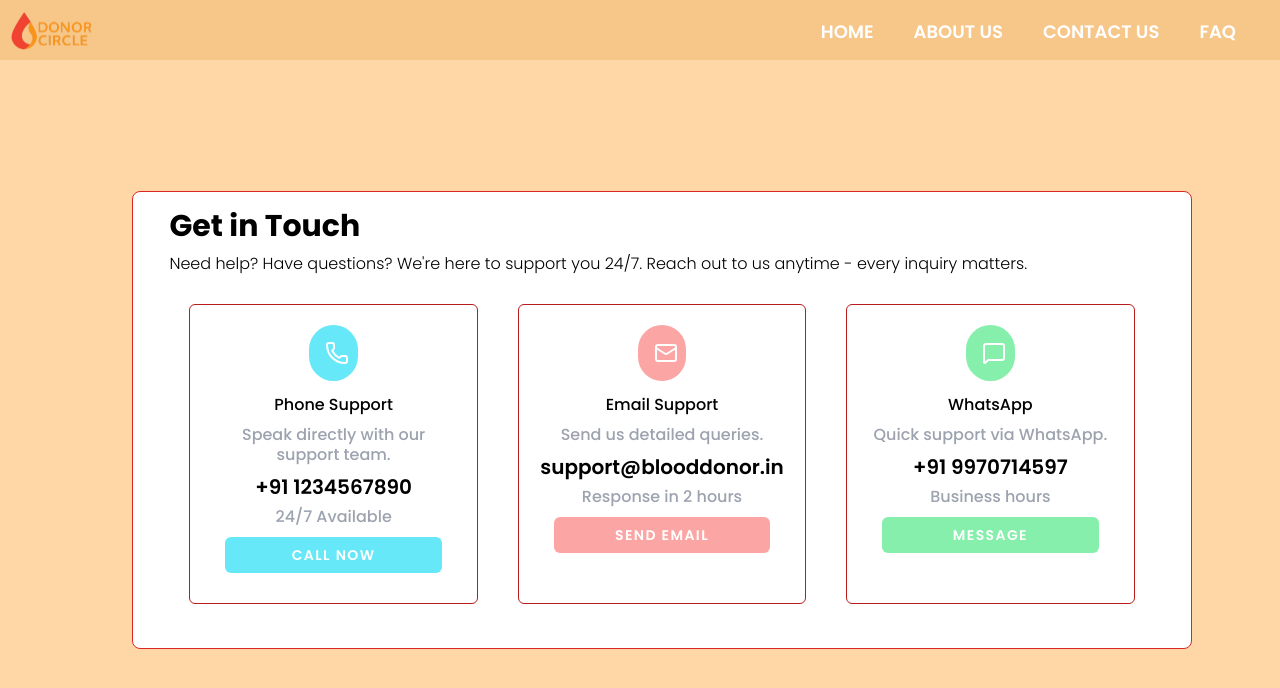
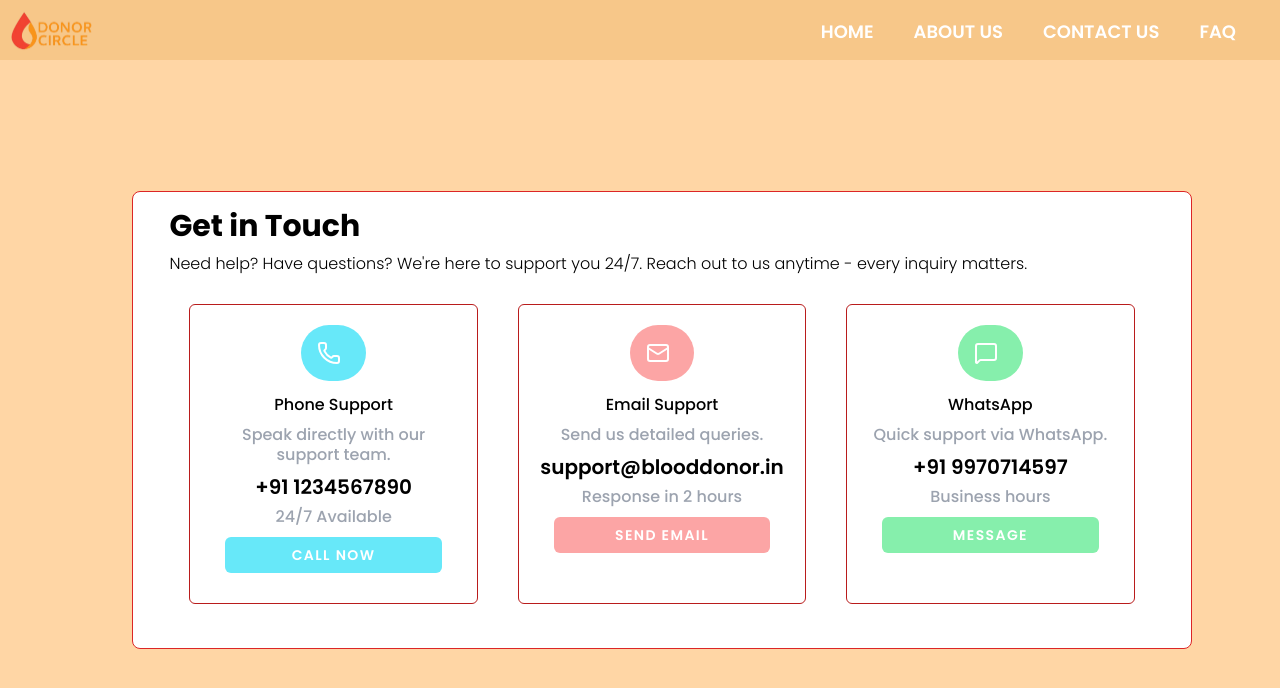
Before and after one commit to TanmayVidhate/DonorCircle_2, a React (Vite) app in the folder client/: page /contactus in a window 1280 px wide. Shown: the top 688 px of the page. Built offline with nearby package versions, Linux system fonts and the light colour scheme.

Commit message:
change percentage

```diff
--- a/client/src/Components/ContactUSCard.jsx
+++ b/client/src/Components/ContactUSCard.jsx
@@ -6,7 +6,7 @@ function ContactUSCard({className,Icon,title,info,mobile,action,btntext,btnbgcol
     return (
         <>
             <div className='border border-red-700 rounded-md text-center w-5/6 h-[300px] m-5 p-2  md:w-[300px] lg:w-[350px]'>
-                <div className={`m-auto  rounded-full w-[20%] h-[20%] mt-3 relative ${className} sm:w-[20%] sm:h-[20%] lg:w-[20%] lg:h-[20%] xl:w-[18%] xl:h-[20%]`}>
+                <div className={`m-auto  rounded-full w-[20%] h-[20%] mt-3 relative ${className} sm:w-[20%] sm:h-[20%] lg:w-[20%] lg:h-[20%] xl:w-[24%] xl:h-[20%]`}>
                     <p className='absolute left-4 top-4 text-white sm:left-5 sm:top-4 md:left-4 xl:top-4 lg:left-4 lg:top-4 '><Icon/></p>
                 </div>
                 <div className='mt-3'>
```
